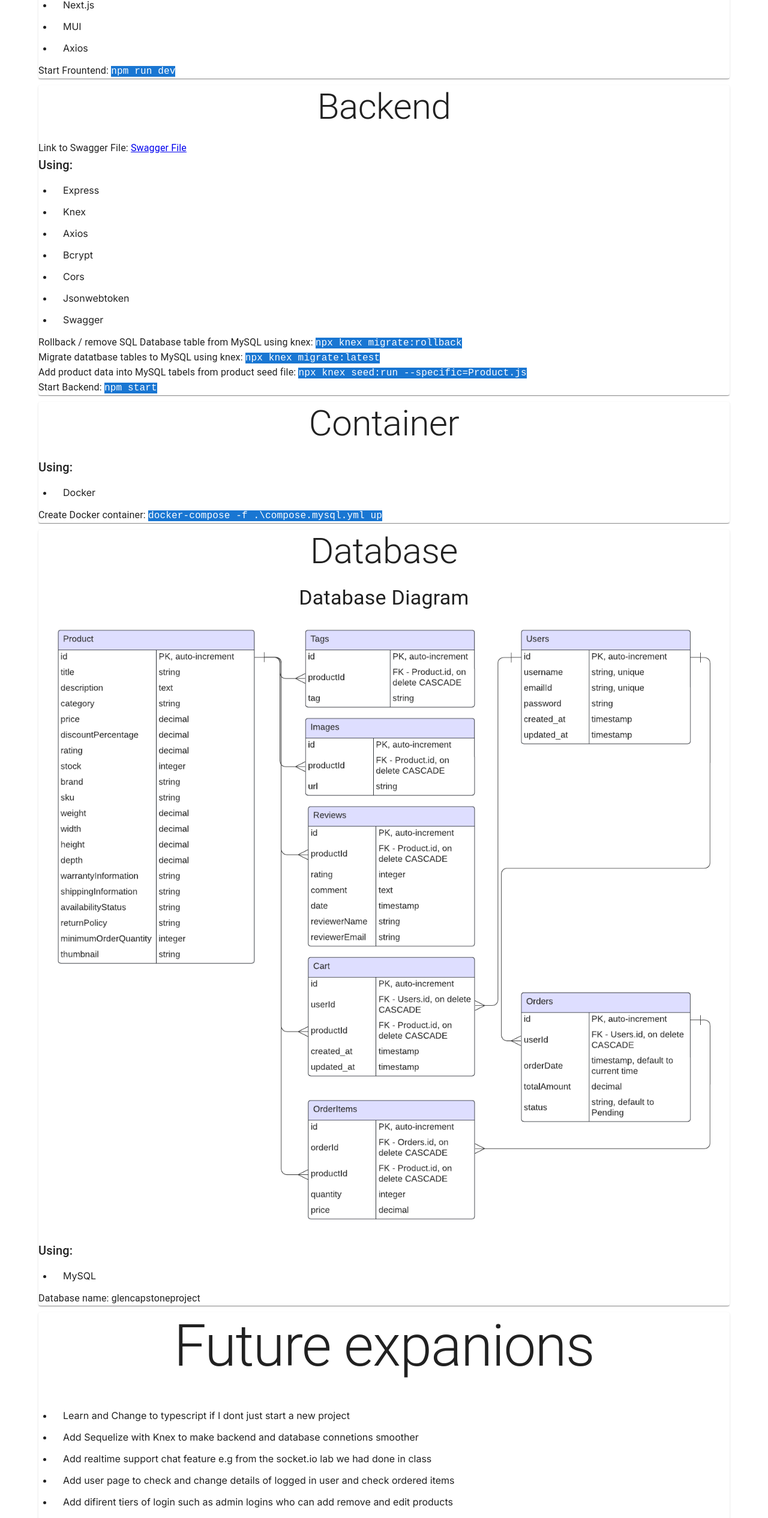
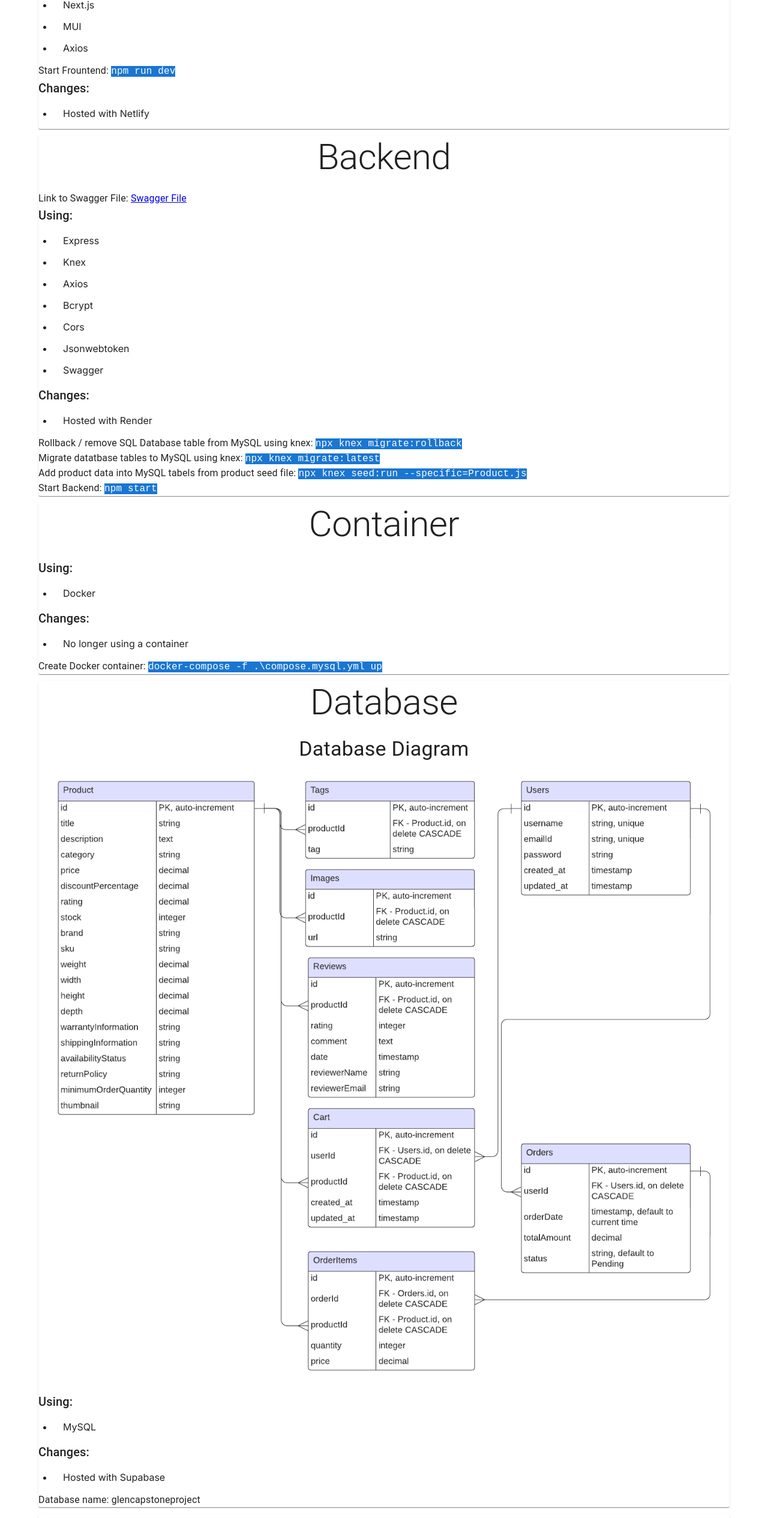
Before and after one commit to nelg62/CapstoneProject, a Next.js app in the folder capstoneprojectfrountend/: page /about in a window 1280 px wide. Shown: the part 954-3485 px from the top of the page at 60% size. Built offline with nearby package versions, Linux system fonts and the light colour scheme.

Commit message:
edit about page

```diff
--- a/capstoneprojectfrountend/src/app/about/page.js
+++ b/capstoneprojectfrountend/src/app/about/page.js
@@ -49,6 +49,13 @@ const AboutPage = () => {
               npm run dev
             </code>
           </Typography>
+
+          <Typography variant="h6">Changes:</Typography>
+          <List sx={{ listStyleType: "disc" }}>
+            <ListItem sx={{ display: "list-item", marginLeft: "25px" }}>
+              Hosted with Netlify
+            </ListItem>
+          </List>
         </Paper>
         <Divider sx={{ marginBottom: "10px" }}></Divider>
 
@@ -92,6 +99,13 @@ const AboutPage = () => {
             </ListItem>
           </List>
 
+          <Typography variant="h6">Changes:</Typography>
+          <List sx={{ listStyleType: "disc" }}>
+            <ListItem sx={{ display: "list-item", marginLeft: "25px" }}>
+              Hosted with Render
+            </ListItem>
+          </List>
+
           <Typography>
             Rollback / remove SQL Database table from MySQL using knex:{" "}
             <code style={{ backgroundColor: "#1976d2", color: "#ffffff" }}>
@@ -131,6 +145,13 @@ const AboutPage = () => {
             </ListItem>
           </List>
 
+          <Typography variant="h6">Changes:</Typography>
+          <List sx={{ listStyleType: "disc" }}>
+            <ListItem sx={{ display: "list-item", marginLeft: "25px" }}>
+              No longer using a container
+            </ListItem>
+          </List>
+
           <Typography>
             Create Docker container:{" "}
             <code style={{ backgroundColor: "#1976d2", color: "#ffffff" }}>
@@ -159,6 +180,13 @@ const AboutPage = () => {
           <List sx={{ listStyleType: "disc" }}>
             <ListItem sx={{ display: "list-item", marginLeft: "25px" }}>
               MySQL
+            </ListItem>
+          </List>
+
+          <Typography variant="h6">Changes:</Typography>
+          <List sx={{ listStyleType: "disc" }}>
+            <ListItem sx={{ display: "list-item", marginLeft: "25px" }}>
+              Hosted with Supabase
             </ListItem>
           </List>
 
```
